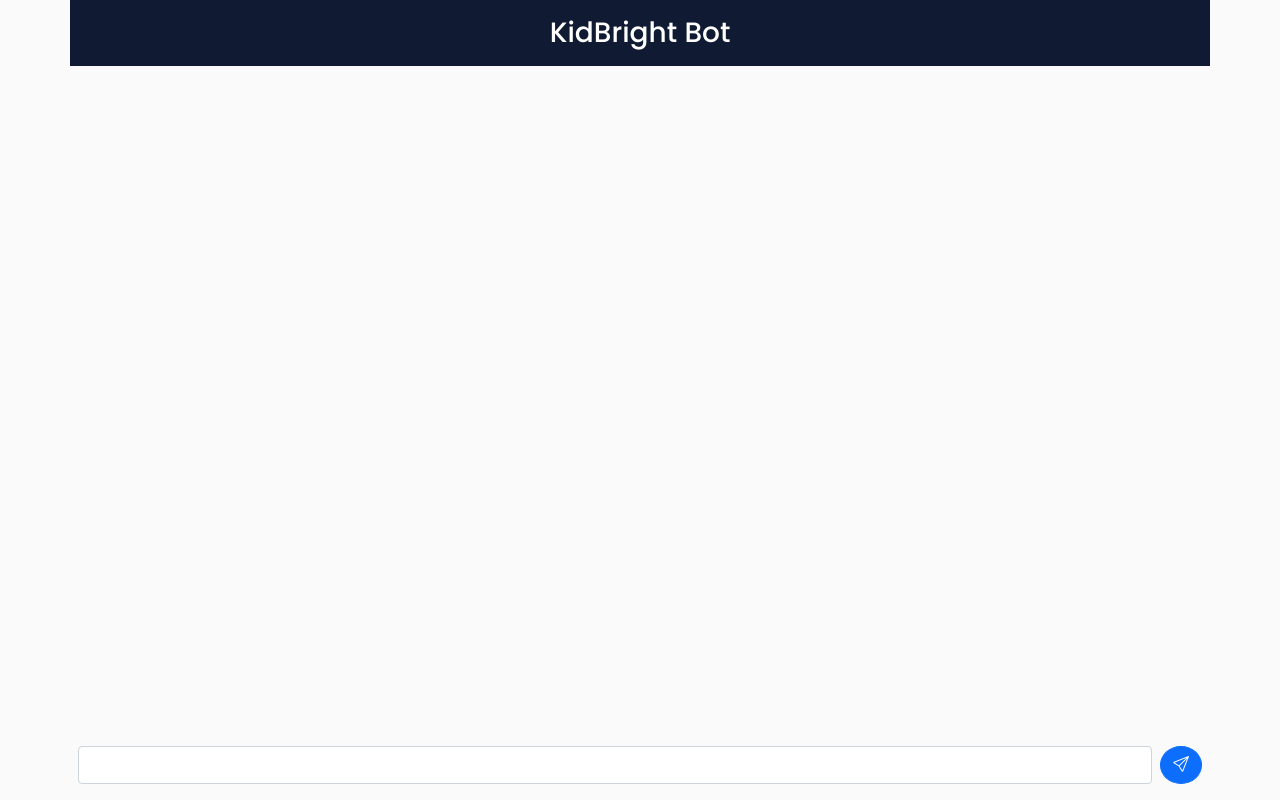
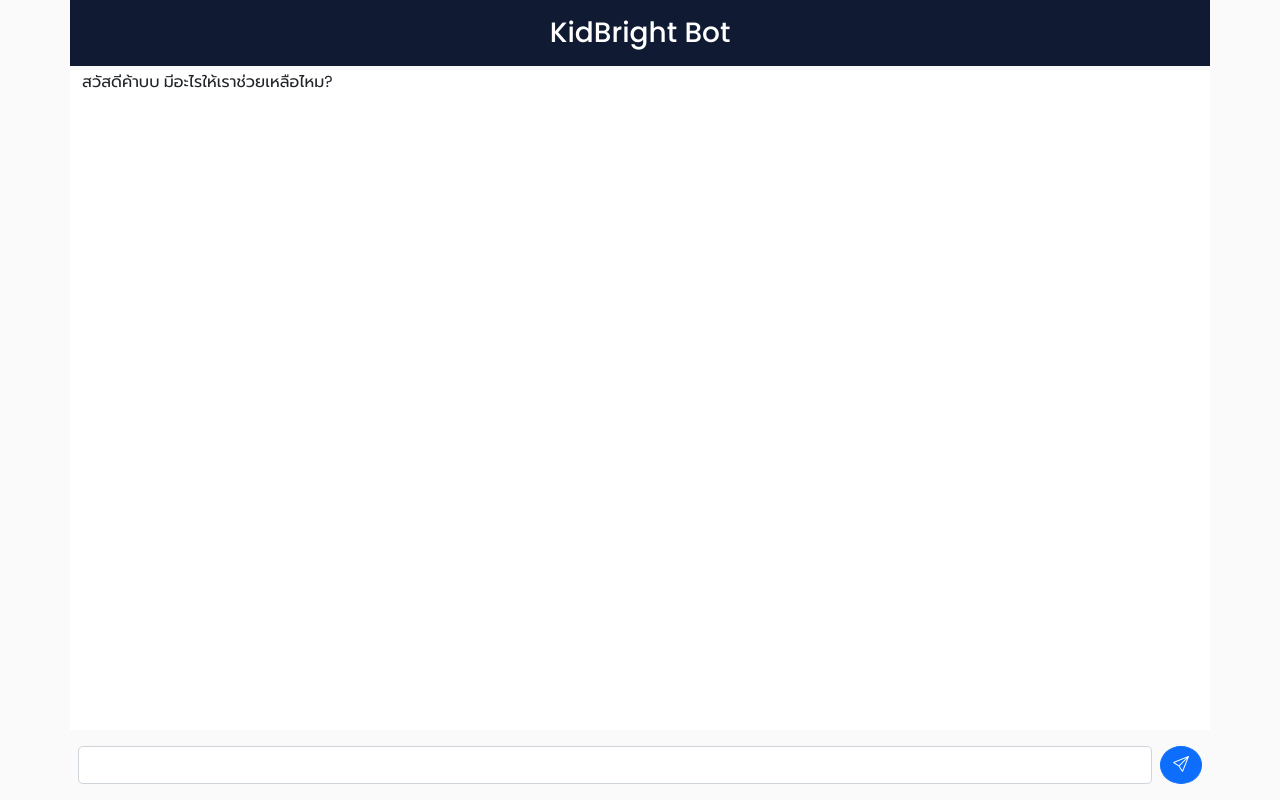
Before and after one commit to SupansaTan/chatbot-web, an Angular app: page / in a window 1280 px wide. Built offline with nearby package versions, Linux system fonts and the light colour scheme.

Commit message:
can display, send message and response chat

```diff
--- a/src/app/app.component.scss
+++ b/src/app/app.component.scss
@@ -1,3 +1,4 @@
 .msg-wrapper {
+  background-color: white;
   height: calc(100% - 140px);
 }
--- a/src/app/app.module.ts
+++ b/src/app/app.module.ts
@@ -1,6 +1,7 @@
 import { NgModule } from '@angular/core';
 import { BrowserModule } from '@angular/platform-browser';
 import { HttpClientModule } from '@angular/common/http';
+import { FormsModule, ReactiveFormsModule } from '@angular/forms';
 
 import { AppRoutingModule } from './app-routing.module';
 import { AppComponent } from './app.component';
@@ -18,7 +19,9 @@
   imports: [
     BrowserModule,
     AppRoutingModule,
-    HttpClientModule
+    HttpClientModule,
+    FormsModule,
+    ReactiveFormsModule
   ],
   providers: [],
   bootstrap: [AppComponent]
--- a/src/app/components/chat/chat.component.html
+++ b/src/app/components/chat/chat.component.html
@@ -1,6 +1,8 @@
-<div class="d-flex m-2 mb-3">
-  <input class="form-control" type="text" id="validationCustom02" value="" required>
-  <button class="btn btn-primary rounded-circle ms-2">
+<form [formGroup]="chat_form" (ngSubmit)="scanKeyword()" class="d-flex m-2 mb-3">
+
+  <input class="form-control rounded-3" type="text" id="chat-input" formControlName="text">
+  <button class="btn btn-primary rounded-circle ms-2" type="submit">
     <i class="bi bi-send"></i>
   </button>
-</div>
+
+</form>
--- a/src/app/components/chat/chat.component.ts
+++ b/src/app/components/chat/chat.component.ts
@@ -1,9 +1,6 @@
 import { Component, OnInit } from '@angular/core';
-import { KidBrightService } from 'src/app/services/kid-bright.service';
-import { MessageService } from 'src/app/services/message.service';
-import { RepollGetMessageService } from 'src/app/services/repoll-get-message.service';
-import { TempModel } from 'src/app/models/temp.model';
-import { LightIntensityModel } from 'src/app/models/light-intensity.model';
+import { ChatService } from 'src/app/services/chat.service';
+import { FormGroup, FormControl } from '@angular/forms';
 
 @Component({
   selector: 'app-chat',
@@ -11,41 +8,24 @@
   styleUrls: ['./chat.component.scss']
 })
 export class ChatComponent implements OnInit {
-  private LEDstatus: boolean = false
+  chat_form = new FormGroup({
+    text: new FormControl('')
+  })
 
-  constructor(private kidBrightService: KidBrightService,
-              private messageService: MessageService,
-              private repollGetMessageService: RepollGetMessageService) { }
+  constructor(private chatService: ChatService) { }
 
   ngOnInit(): void {
+    this.initForm()
   }
 
-  getTemp() {
-    this.kidBrightService.getTemp().subscribe(
-      (data: TempModel) => {
-        this.messageService.setMessage(`อุณหภูมิขณะนี้: ${data.value} °C`)
-        this.repollGetMessageService.notify()
-      }
-    )
+  initForm() {
+    this.chat_form = new FormGroup({
+      text: new FormControl('')
+    })
   }
 
-  toggleLed() {
-    const status = (this.LEDstatus ? "ON":"OFF" )
-
-    this.kidBrightService.toggleLed(status).subscribe(
-      (res) => {
-        console.log(res)
-        this.repollGetMessageService.notify()
-      }
-    )
-  }
-
-  getLight(){
-    this.kidBrightService.getLightIntensity().subscribe(
-      (data: LightIntensityModel) => {
-        this.messageService.setMessage(`ความเข้มแสงขณะนี้: ${data.value} SI`)
-        this.repollGetMessageService.notify()
-      }
-    )
+  scanKeyword() {
+    this.chatService.findKeyword(this.chat_form.controls['text'].value)
+    this.initForm()
   }
 }
--- a/src/app/components/message/message.component.ts
+++ b/src/app/components/message/message.component.ts
@@ -16,6 +16,7 @@
               private messageService: MessageService) { }
 
   ngOnInit(): void {
+    this.fetchMessageList()
     this.repollGetMessageService.obs.subscribe(() => this.fetchMessageList())
   }
 
```
